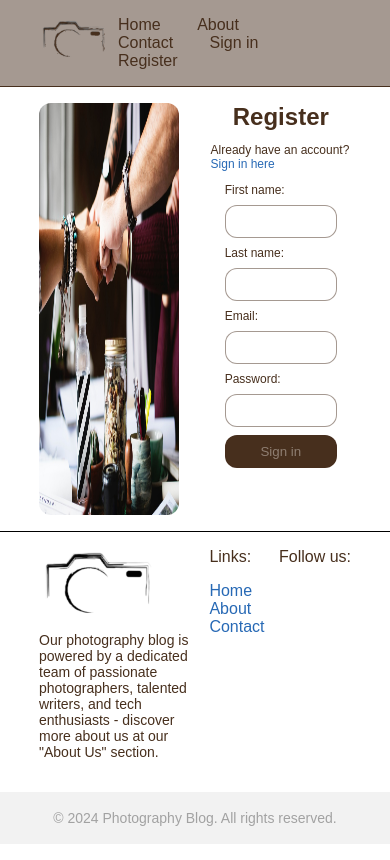
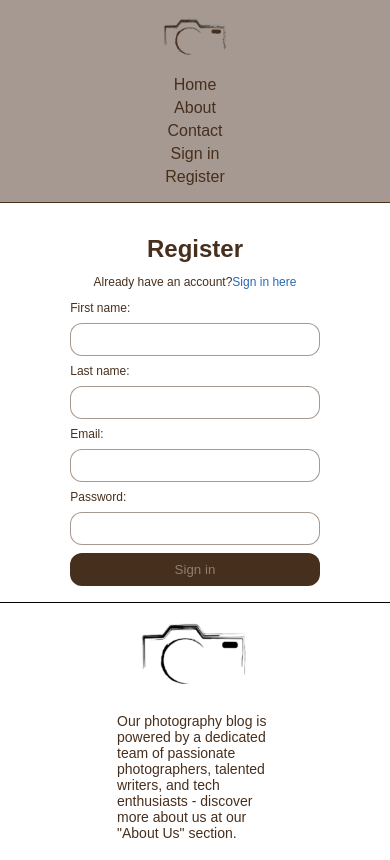
Before and after one commit to darkogolovic/Uvod-u-Web-, a plain HTML site: page Blog/register.html in a window 390 px wide. Shown: the top 860 px of the page. Drawn offline with Linux system fonts and the light colour scheme.

Commit message:
register page, responsive

```diff
--- a/Blog/register.html
+++ b/Blog/register.html
@@ -5,6 +5,13 @@
     <meta name="viewport" content="width=device-width, initial-scale=1.0" />
     <title>Photografy Blog</title>
     <link rel="stylesheet" href="./styles/register.css" />
+    <link
+      rel="stylesheet"
+      href="https://cdnjs.cloudflare.com/ajax/libs/font-awesome/6.5.1/css/all.min.css"
+      integrity="sha512-DTOQO9RWCH3ppGqcWaEA1BIZOC6xxalwEsw9c2QQeAIftl+Vegovlnee1c9QX4TctnWMn13TZye+giMm8e2LwA=="
+      crossorigin="anonymous"
+      referrerpolicy="no-referrer"
+    />
   </head>
   <body>
     <div class="container">
--- a/Blog/styles/register.css
+++ b/Blog/styles/register.css
@@ -169,3 +169,43 @@ input[type="button"]:hover {
 .footer .copyright {
   padding: 18px 10%;
 }
+@media only screen and (max-width: 700px) {
+  .container .nav {
+    flex-direction: column;
+    align-items: center;
+    justify-content: space-between;
+    gap: 10px;
+  }
+  .col:first-child {
+    display: none;
+  }
+  .col:last-child {
+    flex-basis: 100%;
+  }
+  main {
+    justify-content: center;
+    margin-top: 32px;
+  }
+  .footer div {
+    display: flex;
+    flex-direction: column;
+    align-items: center;
+    justify-content: space-between;
+    gap: 10px;
+  }
+  .footer .footer-col {
+    align-items: center;
+  }
+}
+@media only screen and (max-width: 550px) {
+  .container .nav ul {
+    display: flex;
+    flex-direction: column;
+    align-items: center;
+    gap: 5px;
+  }
+  .container .nav ul li {
+    margin: 0;
+    padding: 0;
+  }
+}
```
